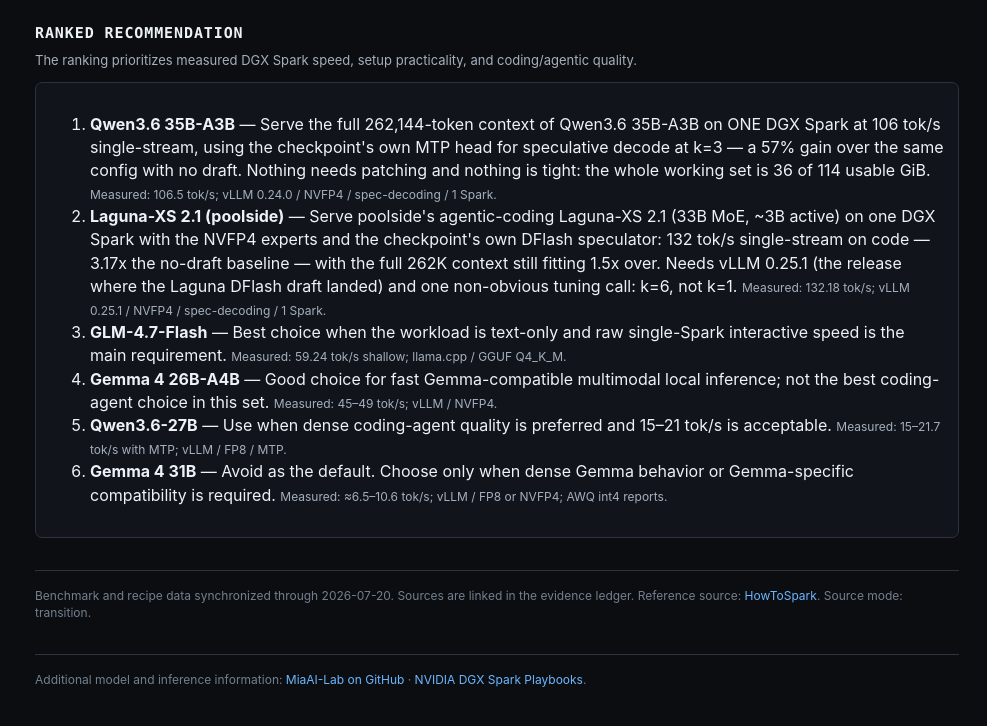
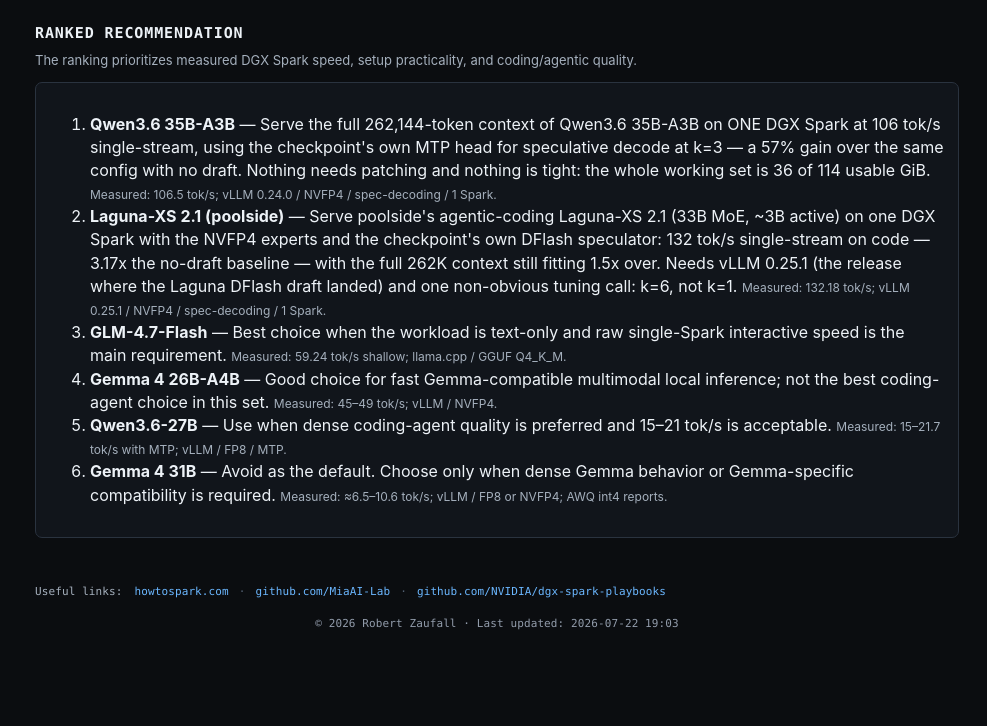
Before and after one commit to robertZaufall/spark-inference, a website: page index.html in a window 1280 px wide. Shown: the part 2844-3570 px from the top of the page, without its empty margins (293-1280 px from the left). After the commit the page ends 3533 px from the top, so only its background shows below. Drawn offline with Linux system fonts and the light colour scheme.

Commit message:
Match footer reference layout

```diff
--- a/index.html
+++ b/index.html
@@ -154,7 +154,11 @@
     .engine h3 { margin: 0 0 6px; font-size: 14px; }
     .engine p { color: var(--muted); font-size: 13px; margin: 0; }
 
-    .footer { color: var(--faint); font-size: 12px; margin-top: 32px; border-top: 1px solid var(--border); padding-top: 16px; }
+    .site-footer { color: var(--faint); margin-top: 32px; padding-top: 14px; font: 11px/1.5 var(--mono); letter-spacing: .01em; }
+    .useful-links { display: flex; flex-wrap: wrap; align-items: center; text-align: left; }
+    .useful-links-label { color: var(--muted); margin-right: 12px; }
+    .footer-separator { color: #526071; margin: 0 10px; }
+    .footer-meta { color: #929cab; margin-top: 16px; text-align: center; }
 
     @media (max-width: 1150px) {
       .app { grid-template-columns: 1fr; }
@@ -297,12 +301,17 @@
         <ol id="rankedList"></ol>
       </section>
 
-      <div class="footer" id="dataFreshness">
-        Sources are embedded as direct links in the evidence ledger. Reference source: <a href="https://howtospark.com/" target="_blank" rel="noopener">HowToSpark</a>.
-      </div>
-      <div class="footer">
-        Additional model and inference information: <a href="https://github.com/MiaAI-Lab" target="_blank" rel="noopener">MiaAI-Lab on GitHub</a> · <a href="https://github.com/NVIDIA/dgx-spark-playbooks" target="_blank" rel="noopener">NVIDIA DGX Spark Playbooks</a>.
-      </div>
+      <footer class="site-footer">
+        <nav class="useful-links" aria-label="Useful links">
+          <span class="useful-links-label">Useful links:</span>
+          <a href="https://howtospark.com/" target="_blank" rel="noopener">howtospark.com</a>
+          <span class="footer-separator" aria-hidden="true">·</span>
+          <a href="https://github.com/MiaAI-Lab" target="_blank" rel="noopener">github.com/MiaAI-Lab</a>
+          <span class="footer-separator" aria-hidden="true">·</span>
+          <a href="https://github.com/NVIDIA/dgx-spark-playbooks" target="_blank" rel="noopener">github.com/NVIDIA/dgx-spark-playbooks</a>
+        </nav>
+        <div class="footer-meta">&copy; <span id="copyrightYear">2026</span> Robert Zaufall · Last updated: <time id="lastUpdated">2026-07-22</time></div>
+      </footer>
     </main>
   </div>
 
@@ -699,18 +708,15 @@
     });
     if (sourceSnapshot) {
       document.getElementById('sourceBannerNote').textContent = `Data sync: ${sourceSnapshot.latestBenchmarkCount} latest HowToSpark runs through ${sourceSnapshot.latestBenchmarkDate}; ${sourceSnapshot.mode} mode.`;
-      const freshness = document.getElementById('dataFreshness');
-      const sourceLink = document.createElement('a');
-      sourceLink.href = sourceSnapshot.sourceUrl;
-      sourceLink.target = '_blank';
-      sourceLink.rel = 'noopener';
-      sourceLink.textContent = 'HowToSpark';
-      freshness.replaceChildren(
-        document.createTextNode(`Benchmark and recipe data synchronized through ${sourceSnapshot.latestBenchmarkDate}. Sources are linked in the evidence ledger. Reference source: `),
-        sourceLink,
-        document.createTextNode(`. Source mode: ${sourceSnapshot.mode}.`)
-      );
     }
+    const pageModifiedAt = new Date(document.lastModified);
+    if (!Number.isNaN(pageModifiedAt.valueOf())) {
+      const padDatePart = value => String(value).padStart(2, '0');
+      const lastUpdated = document.getElementById('lastUpdated');
+      lastUpdated.textContent = `${pageModifiedAt.getFullYear()}-${padDatePart(pageModifiedAt.getMonth() + 1)}-${padDatePart(pageModifiedAt.getDate())} ${padDatePart(pageModifiedAt.getHours())}:${padDatePart(pageModifiedAt.getMinutes())}`;
+      lastUpdated.dateTime = pageModifiedAt.toISOString();
+    }
+    document.getElementById('copyrightYear').textContent = new Date().getFullYear();
     renderAll();
   </script>
 </body>
--- a/scripts/validate-site.mjs
+++ b/scripts/validate-site.mjs
@@ -52,6 +52,8 @@
 if (!html.includes("m.nodes > 1 ? 'multi-spark'")) throw new Error('Multi-Spark rows are not highlighted');
 if (!$('a[href="https://github.com/MiaAI-Lab"]').length) throw new Error('Missing MiaAI-Lab information link');
 if (!$('a[href="https://github.com/NVIDIA/dgx-spark-playbooks"]').length) throw new Error('Missing NVIDIA DGX Spark Playbooks link');
+if (!$('footer.site-footer nav.useful-links[aria-label="Useful links"]').length) throw new Error('Missing left-aligned useful-links footer');
+if (!$('#copyrightYear').length || !$('#lastUpdated').length) throw new Error('Missing centered copyright or update date');
 $('script:not([src])').each((index, script) => {
   const source = $(script).html();
   if (source.trim()) new Function(source);
```
Also changed, not shown: design-qa.md (added, +50 -0 lines).
